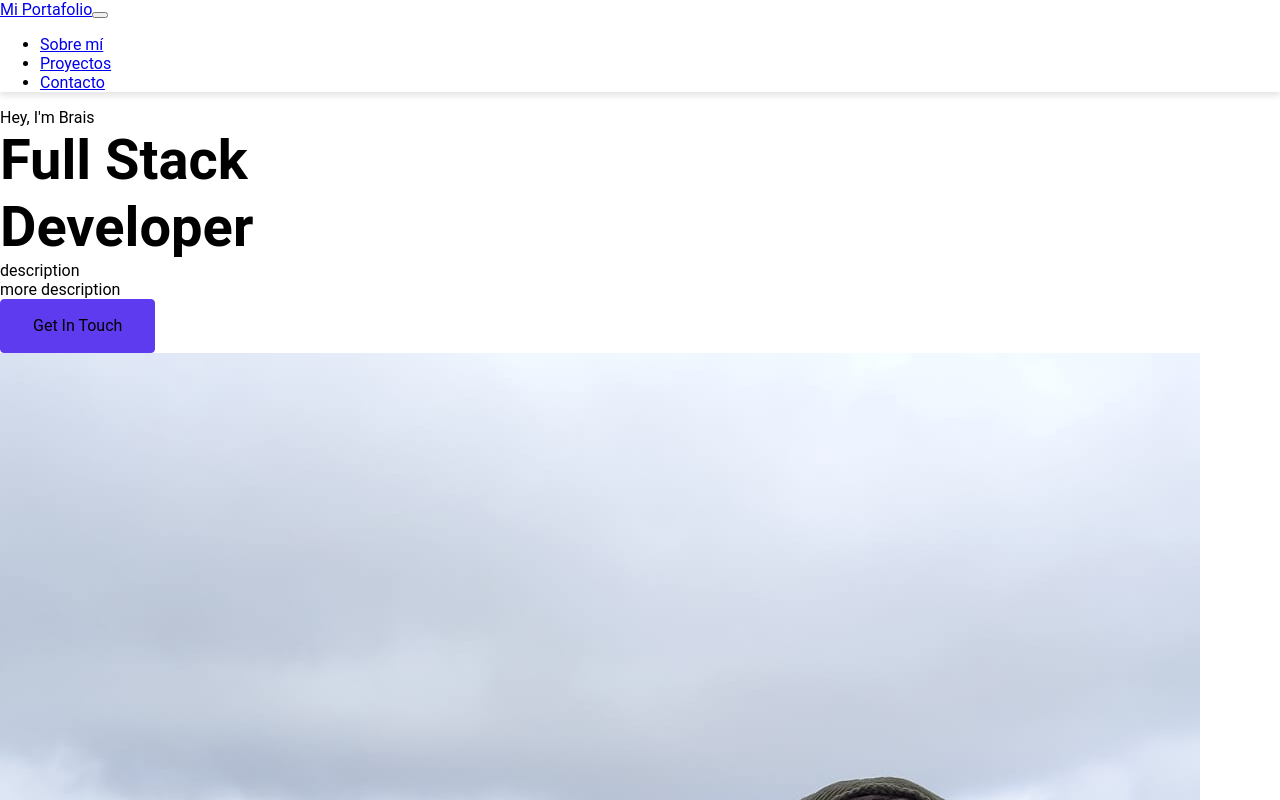
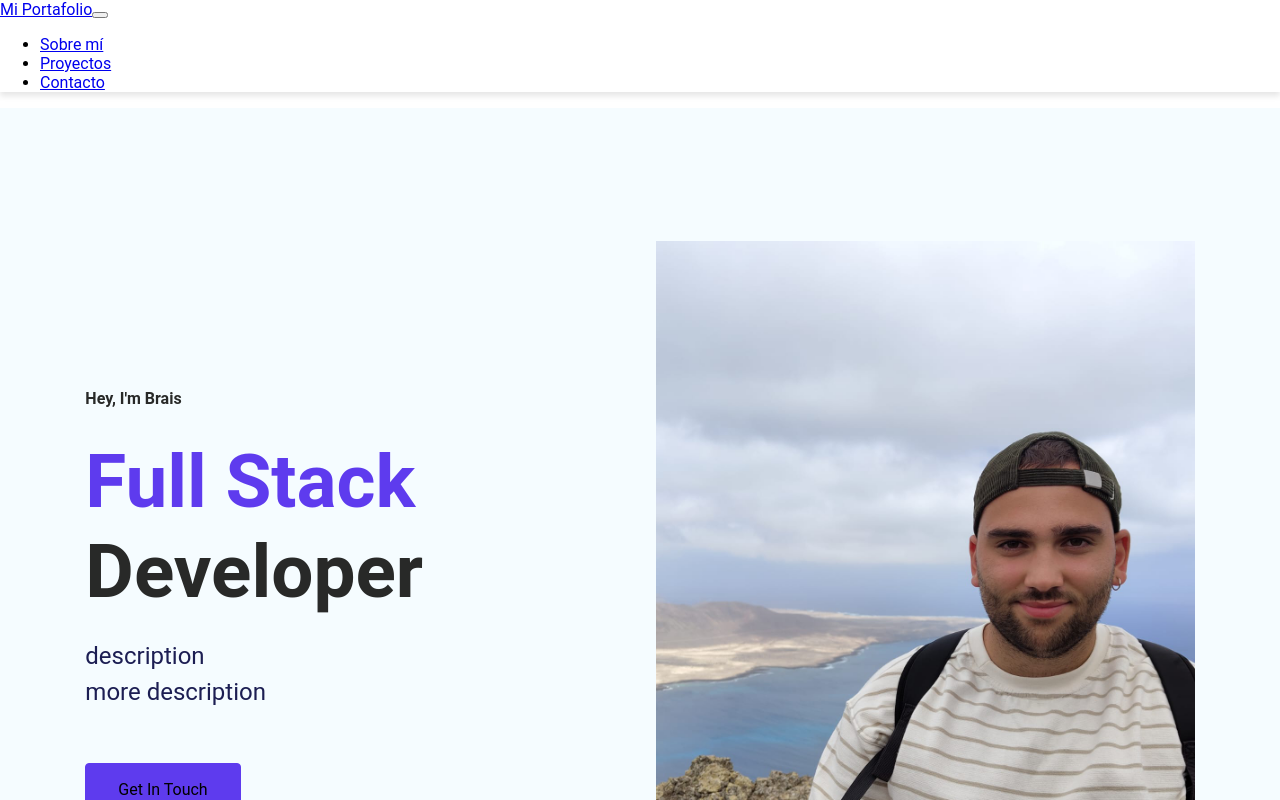
Before and after one commit to braisgmendu/my-portfolio, a React (Vite) app: page / in a window 1280 px wide. Shown: the top 800 px of the page. Built offline with nearby package versions, Linux system fonts and the light colour scheme.

Commit message:
Added more styles to the home page

```diff
--- a/src/App.css
+++ b/src/App.css
@@ -110,5 +110,101 @@
 /*Body 1*/
 .text-lg{
   color: var(--darkblue);
+  font-size: 18px;
+  font-style: normal;
+  font-weight: 400;
+  line-height: 27px;
+}
+/* Body 2 */
+.text-md{
+  color: var(--darkblue);
+  font-size: 16px;
+  font-style: normal;
+  font-weight: 400;
+  line-height: 24px;
+}
 
+/* Body 3 */
+.text-sm{
+  color: var(--dark);
+  font-size: 14px;
+  font-style: normal;
+  font-weight: 400;
+  line-height: 21px;
 }
+
+/* Section Title */
+
+/* Skills & About Me*/
+.section-title{
+  color: var(--heading-color);
+  font: size 21px;
+  text-align: center;
+  font-style: normal;
+  font-weight: 600;
+  line-height: 32px;
+  display: flex;
+  align-items: flex-start;
+}
+
+/* Portfolio & ContactMe */
+.sub-title{
+  color: var(--heading-color);
+  font-size: 16px;
+  font-weight: 600;
+  line-height: 24px;
+}
+
+/* Section Titles Ends */
+
+/* Hero Section Styles */
+.hero-section{
+  display: grid;
+  grid-template-columns: repeat(2, 1fr);
+  padding: 133.333px 85.333px 133.333px;
+  align-items: center;
+  justify-content: space-between;
+  gap: 32px;
+  background-color: var(--bg-shade);
+}
+.hero-section-content-box{
+  display: flex;
+  flex-direction: column;
+  align-items: flex-start;
+  gap: 32px;
+}
+.hero-section-content{
+  display: flex;
+  flex-direction: column;
+  align-items: flex-start;
+  gap: 21.333px;
+}
+.hero-section-content-box > button{
+  margin-top: 21.333px;
+}
+.hero-section-title{
+  color: var(--heading-color);
+  font-size: 74.667px;
+  font-weight: 700;
+  line-height: 90px;
+  align-self: stretch;
+}
+.hero-section-title-color{
+  color: var(--primary);
+}
+.hero-section-description{
+  color: var(--darkblue);
+  font-size: 24px;
+  font-weight: 400;
+  line-height: 36px;
+}
+
+.hero-section-img{
+  display: flex;
+}
+.hero-section-img > img{
+  width: 100%;
+  height: 100%;
+}
+
+/* Hero Section Style Ends */
--- a/src/components/Header.jsx
+++ b/src/components/Header.jsx
@@ -1,5 +1,4 @@
 import { NavLink } from 'react-router-dom'; // Importa NavLink
-
 function Header() {
   return (
     <header className="bg-dark text-white">
```
